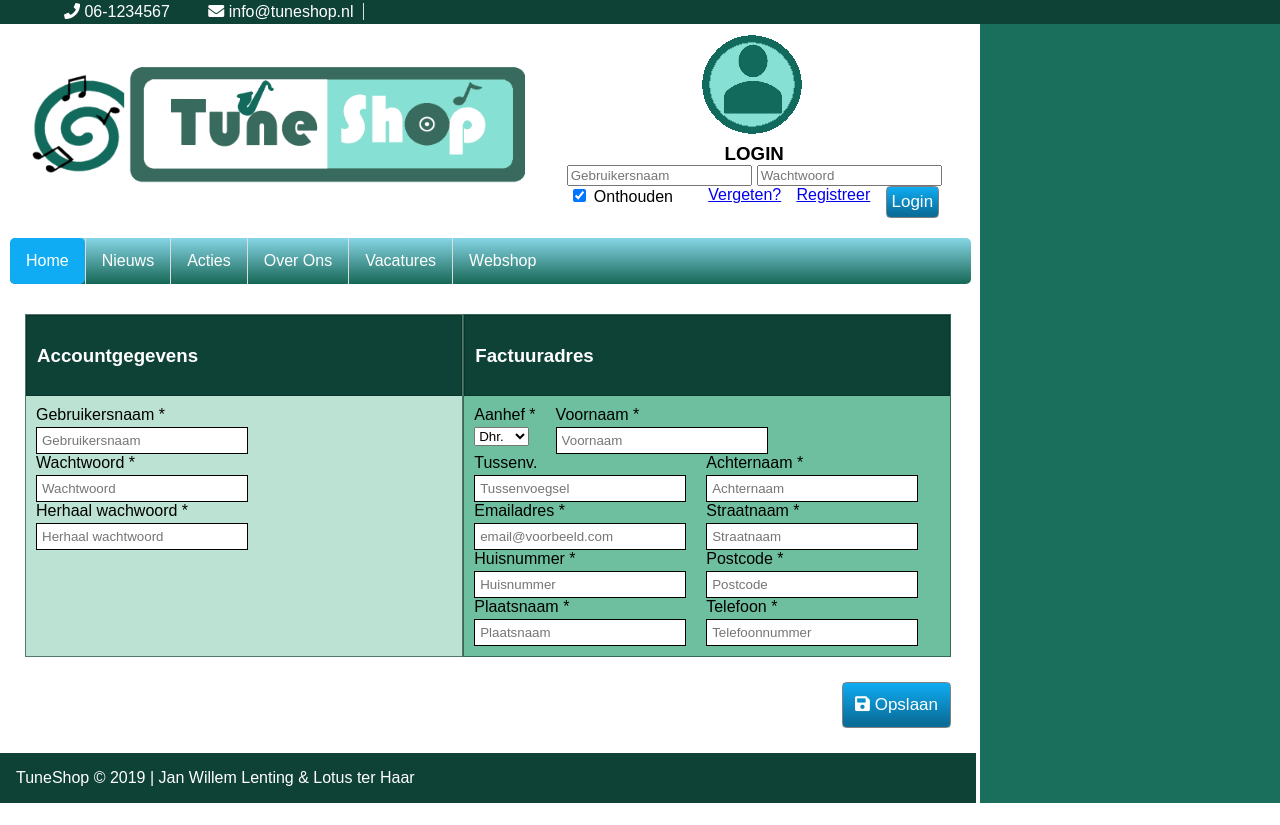
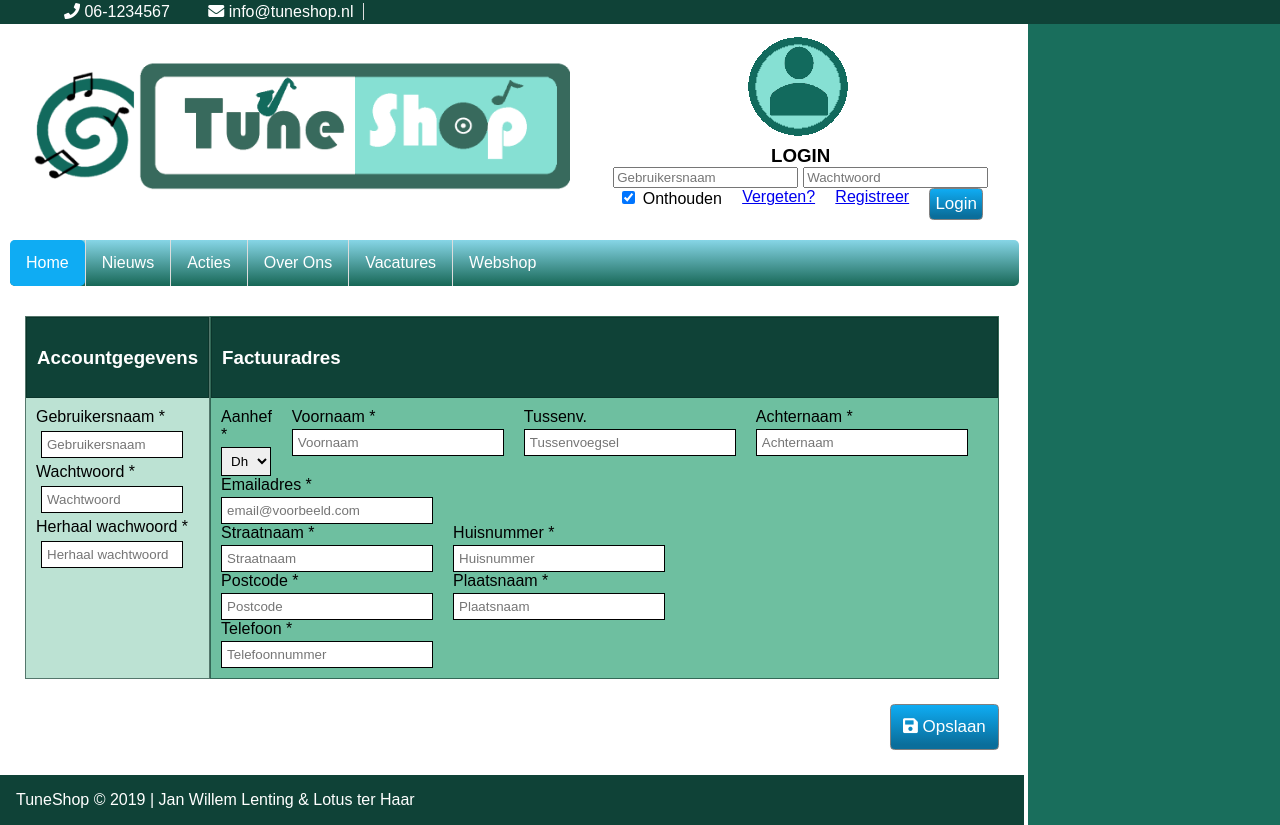
Before and after one commit to LotusterHaar/3A-Webshop, a PHP site: page /registrationpage.html in a window 1280 px wide. Before the commit the page ends 803 px from the top, so only its background shows below. Run offline with PHP 8.4, Linux system fonts and the light colour scheme.

Commit message:
layout factuuradres kolom volgens wireframe gemaakt (aparte regels)

```diff
--- a/html/css/stylesRegistrationPage.css
+++ b/html/css/stylesRegistrationPage.css
@@ -27,18 +27,36 @@
     background-color: #1a9a69a1;
 }
 
-label {
+.column2 label {
     float: left;
     margin: 0 20px 0 0;
 }
 
-.registration-form span {
+.column1 .column-body1{
+    display: flex;
+    flex-direction: column;
+}
+
+.column1 input{
+    width: 80%;
+    border: 1px solid #000;
+    padding: 5px;
+    margin: 5px;
+}
+
+.registration-form .column2 span {
     display: block;
     margin: 0 0 3px;
 }
 
-.registration-form input {
+.registration-form .column2 input {
     width: 200px;
+    border: 1px solid #000;
+    padding: 5px;
+}
+
+.registration-form .column2 select {
+    width: 50px;
     border: 1px solid #000;
     padding: 5px;
 }
@@ -50,10 +68,14 @@
     border: 1px solid rgba(10, 43, 36, 0.58);
 }
 
-.column-body{
+.column-body1, .column-body2{
     padding: 10px;
 }
 
+.address-row{
+    display: flex;
+    flex-direction: row;
+}
 .save-button-row{
     display: flex;
     flex-direction: column;
--- a/html/registrationpage.html
+++ b/html/registrationpage.html
@@ -99,18 +99,16 @@
 
                         <div class="column1">
                             <div class="registration-form-header"><h3><label>Accountgegevens</label></h3></div>
-                            <div class="column-body">
+                            <div class="column-body1">
                                 <label for="username"><span>Gebruikersnaam *</span> <input name="username" id="username"
                                                                                            type="text"
                                                                                            placeholder="Gebruikersnaam"
                                                                                            required/></label>
 
-
                                 <label for="password"><span>Wachtwoord *</span> <input name="password" id="password"
                                                                                        placeholder="Wachtwoord"
                                                                                        type="password"
                                                                                        required/></label>
-
 
                                 <label for="password2"><span>Herhaal wachwoord *</span> <input name="password2"
                                                                                                id="password2"
@@ -121,7 +119,7 @@
                         </div>
                         <div class="column2">
                             <div class="registration-form-header"><h3><label>Factuuradres</label></h3></div>
-                            <div class="column-body">
+                            <div class="column-body2">
                                 <div class="address-row">
                                     <label><span>Aanhef *</span> <select name="aanhef">
                                         <option value="Dhr.">Dhr.</option>
@@ -136,7 +134,7 @@
                                                                             placeholder="Achternaam" required/></label>
                                 </div>
                                 <div class="address-row">
-                                    <label><span>Emailadres *</span><input name="e-mail" type="email"
+                                    <label><span>Emailadres *</span><input name="e-mail" type="email" id="e-mail"
                                                                            placeholder="email@voorbeeld.com"
                                                                            required/></label>
                                 </div>
```
